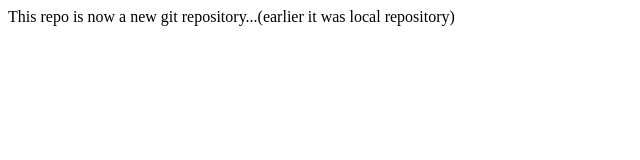
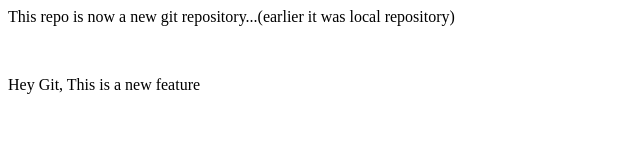
Before and after one commit to Arpita26mm/localrepo, a plain HTML site: page index.html in a window 1280 px wide. Shown: the whole page, without its empty margins (0-640 px from the left). Drawn offline with Linux system fonts and the light colour scheme.

Commit message:
chng in main branch

```diff
--- a/index.html
+++ b/index.html
@@ -1 +1,3 @@
 <p>This repo is now a new git repository...(earlier it was local repository)</p>
+<br>
+<p>Hey Git, This is a new feature</p>
```
